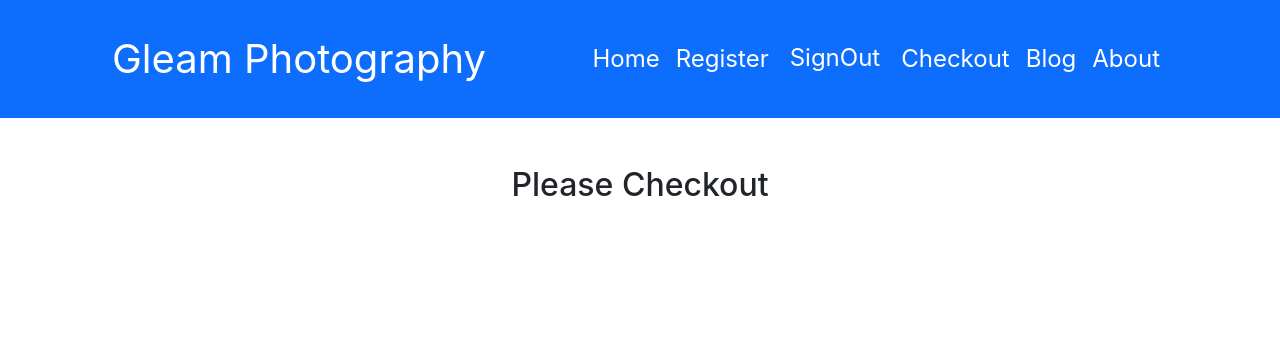
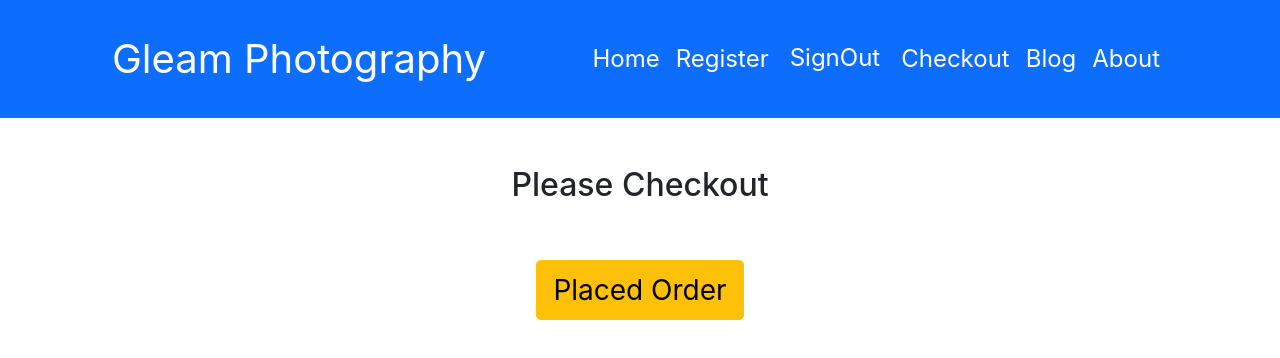
Before and after one commit to DevPronob/gleam-photography, a React (Create React App) app: page /checkout in a window 1280 px wide. Shown: the top 358 px of the page. Built offline with nearby package versions, Linux system fonts and the light colour scheme; no server answers; sample sign-in values are in the browser's storage.

Commit message:
cleckout page done

```diff
--- a/src/components/Checkout/Checkout.js
+++ b/src/components/Checkout/Checkout.js
@@ -5,6 +5,7 @@ const Checkout = () => {
     return (
         <div>
             <h2 className ='py-5'>Please Checkout</h2>
+            <button className='btn btn-warning fs-3 btn-lg'>Placed Order</button>
         </div>
     );
 };
--- a/src/components/Register/Register.js
+++ b/src/components/Register/Register.js
@@ -73,7 +73,7 @@ const Register = () => {
           </div>
           </div>
 
-          <button type="submit" className="btn btn-primary btn-lg btn-block"> Sign Up</button>
+          <button  type="submit" className="btn btn-primary btn-lg btn-block"> Sign Up</button>
           <p className='text-danger fs-3'>{registerError}</p>
 
 
```
